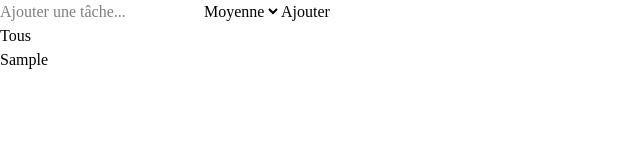
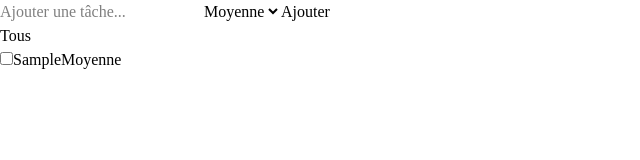
Before and after one commit to Paul-Sebas-Pro/todo-list-react, a React (Vite) app in the folder todo-list-react/: page / in a window 1280 px wide. Both pictures are taken after typing "Sample" into the empty fields and a click on the button "Ajouter". Shown: the top 160 px of the page, without its empty margins (0-640 px from the left). Built offline with nearby package versions, Linux system fonts and the light colour scheme.

Commit message:
Simplification - Remplacer l'objet IPriority par un type union

```diff
--- a/todo-list-react/index.html
+++ b/todo-list-react/index.html
@@ -1,5 +1,5 @@
 <!doctype html>
-<html lang="en" data-theme="night">
+<html lang="fr" data-theme="night">
   <head>
     <meta charset="UTF-8" />
     <link rel="icon" type="image/svg+xml" href="/vite.svg" />
--- a/todo-list-react/src/App.tsx
+++ b/todo-list-react/src/App.tsx
@@ -1,25 +1,24 @@
 import { useEffect, useState } from "react";
 import TodoItem from "./TodoItem";
 
-export interface IPriority {
-  level: "Urgente" | "Moyenne" | "Basse" | "Tous";
-}
+export type Priority = "Urgente" | "Moyenne" | "Basse";
+export type Filter = Priority | "Tous";
 
 export interface ITodo {
   id: number;
   text: string;
-  priority: IPriority;
+  priority: Priority;
 }
 
 function App() {
-  const [input, setInput] = useState<string>("");
-  const [priority, setPriority] = useState<IPriority>({ level: "Moyenne" });
+  const [input, setInput] = useState("");
+  const [priority, setPriority] = useState<Priority>("Moyenne");
 
   const savedTodos = localStorage.getItem("todos");
   const initialTodos: ITodo[] = savedTodos ? JSON.parse(savedTodos) : [];
+
   const [todos, setTodos] = useState<ITodo[]>(initialTodos);
-
-  const [filter, setFilter] = useState<IPriority>({ level: "Tous" });
+  const [filter, setFilter] = useState<Filter>("Tous");
 
   useEffect(() => {
     localStorage.setItem("todos", JSON.stringify(todos));
@@ -36,17 +35,15 @@ function App() {
       priority: priority,
     };
 
-    const newTodos = [newTodo, ...todos];
-
-    setTodos(newTodos);
+    setTodos([newTodo, ...todos]);
     setInput("");
-    setPriority({ level: "Moyenne" });
+    setPriority("Moyenne");
   }
 
   const filteredTodos: ITodo[] =
-    filter.level === "Tous"
+    filter === "Tous"
       ? todos
-      : todos.filter((todo) => todo.priority.level === filter.level);
+      : todos.filter((todo) => todo.priority === filter);
 
   return (
     <>
@@ -62,19 +59,19 @@ function App() {
                 setInput(e.target.value);
               }}
             />
+
             <select
               className="select w-full"
-              value={priority.level}
+              value={priority}
               onChange={(e) => {
-                setPriority({
-                  level: e.target.value as "Urgente" | "Moyenne" | "Basse",
-                });
+                setPriority(e.target.value as Priority);
               }}
             >
               <option value="Urgente">Urgente</option>
               <option value="Moyenne">Moyenne</option>
               <option value="Basse">Basse</option>
             </select>
+
             <button onClick={addTodo} className="btn btn-primary">
               Ajouter
             </button>
@@ -82,14 +79,15 @@ function App() {
           <div className="space-y flex-1 h-fit">
             <div className="flex flex-wrap gap-4">
               <button
-                className={`btn btn-soft ${filter.level === "Tous" ? "btn-primary" : ""}`}
+                className={`btn btn-soft ${filter === "Tous" ? "btn-primary" : ""}`}
                 onClick={() => {
-                  setFilter({ level: "Tous" });
+                  setFilter("Tous");
                 }}
               >
                 Tous
               </button>
             </div>
+
             {filteredTodos.length > 0 ? (
               <ul className="divide-y divide-primary/20">
                 {filteredTodos.map((todo) => (
--- a/todo-list-react/src/TodoItem.tsx
+++ b/todo-list-react/src/TodoItem.tsx
@@ -5,7 +5,22 @@ type TodoProps = {
 };
 
 const TodoItem = ({ todo }: TodoProps) => {
-  return <li>{todo.text}</li>;
+  return (
+    <li className="p-3">
+      <div className="flex justify-between items-center">
+        <div className="flex items-center gap-2">
+          <input
+            type="checkbox"
+            className="checkbox checkbox-primary checkbox-sm"
+          />
+          <span className="text-md font-bold">
+            <span>{todo.text}</span>
+          </span>
+          <span>{todo.priority}</span>
+        </div>
+      </div>
+    </li>
+  );
 };
 
 export default TodoItem;
```
